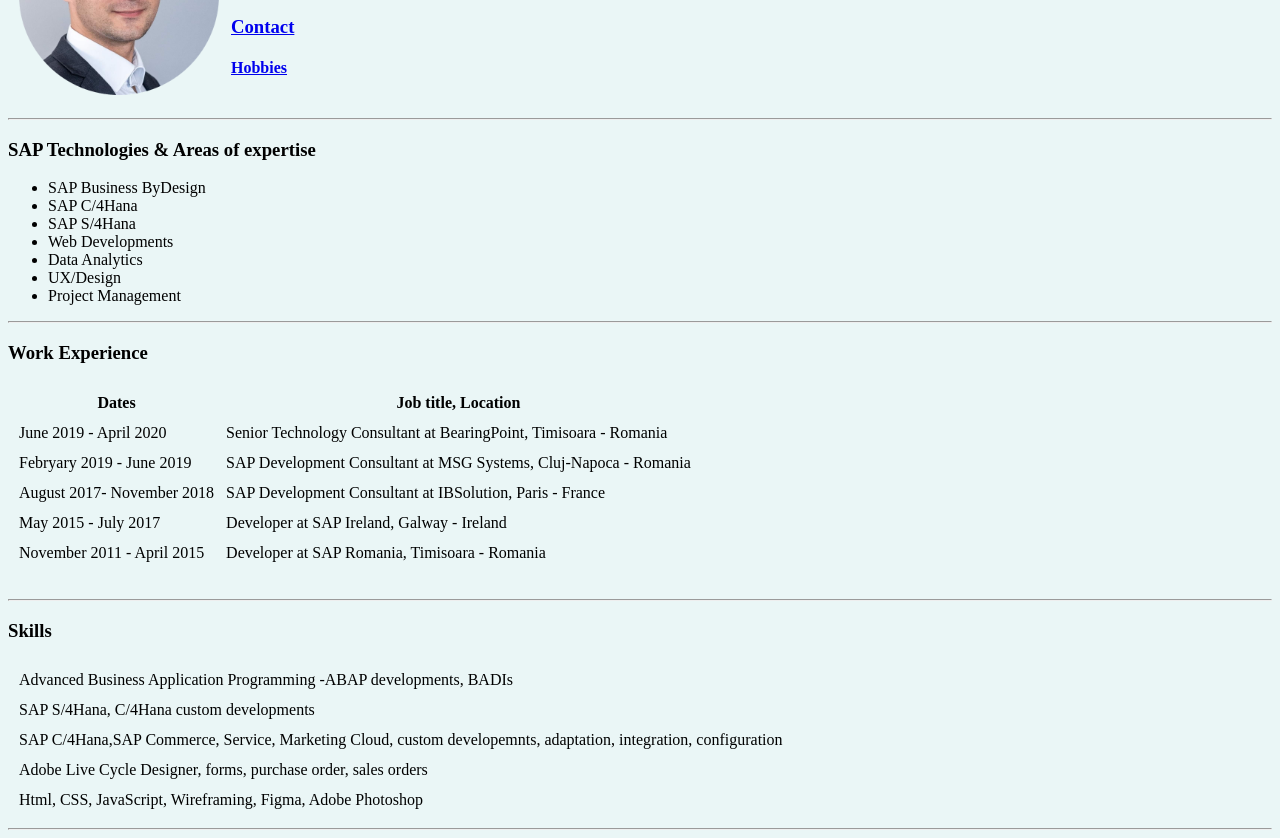
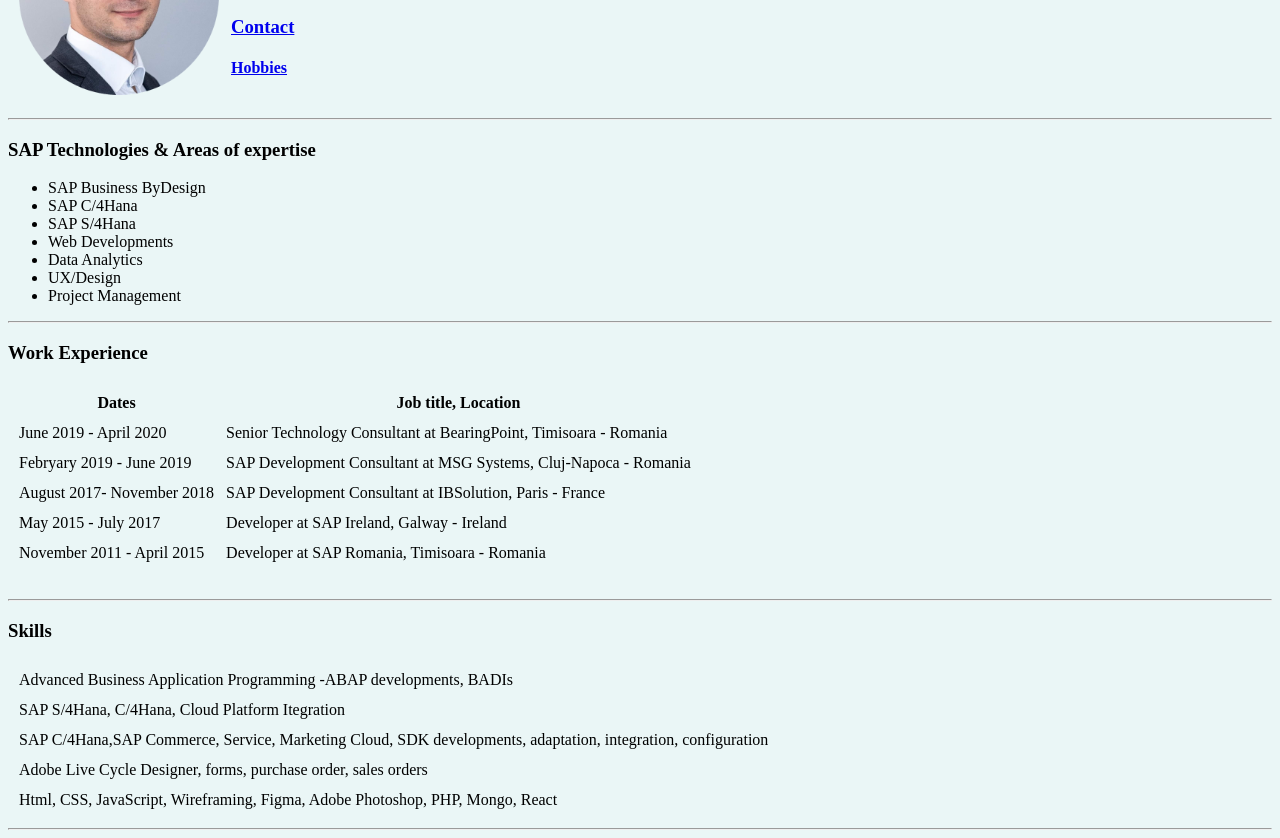
Before and after one commit to MadalinDabu/Portfolio, a plain HTML site: page index.html in a window 1280 px wide. Shown: the part 136-974 px from the top of the page. Drawn offline with Linux system fonts and the light colour scheme.

Commit message:
Update index.html

```diff
--- a/index.html
+++ b/index.html
@@ -66,16 +66,16 @@
   <td>Advanced Business Application Programming -ABAP developments, BADIs</td>
   </tr>
   <tr>
-      <td>SAP S/4Hana, C/4Hana custom developments</td>
+      <td>SAP S/4Hana, C/4Hana, Cloud Platform Itegration</td>
   </tr>
   <tr>
-  <td>SAP C/4Hana,SAP Commerce, Service, Marketing Cloud, custom developemnts, adaptation, integration, configuration</td>
+  <td>SAP C/4Hana,SAP Commerce, Service, Marketing Cloud, SDK developments, adaptation, integration, configuration</td>
   </tr>
   <tr>
     <td>Adobe Live Cycle Designer, forms, purchase order, sales orders</td>
   </tr>
   <tr>
-    <td>Html, CSS, JavaScript, Wireframing, Figma, Adobe Photoshop</td>
+    <td>Html, CSS, JavaScript, Wireframing, Figma, Adobe Photoshop, PHP, Mongo, React</td>
   </tr>
 </table>
 <hr>
```
